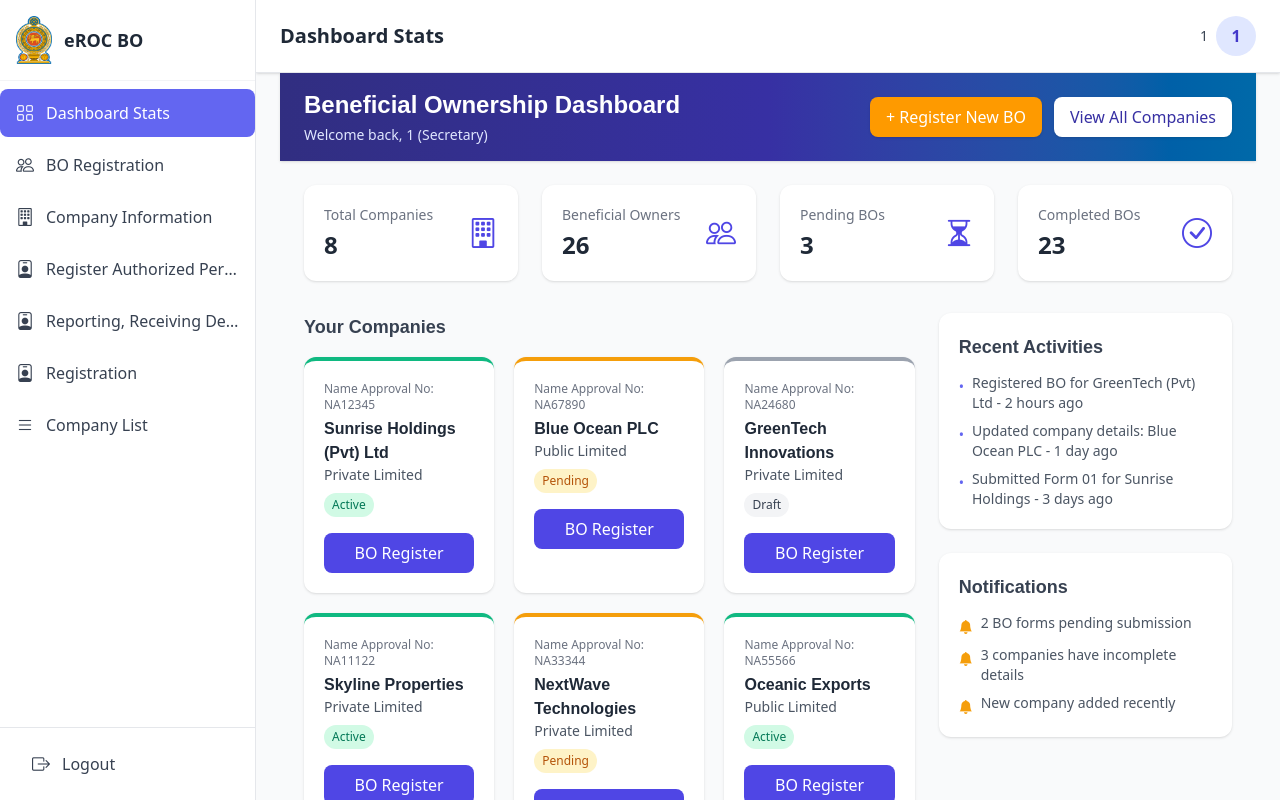
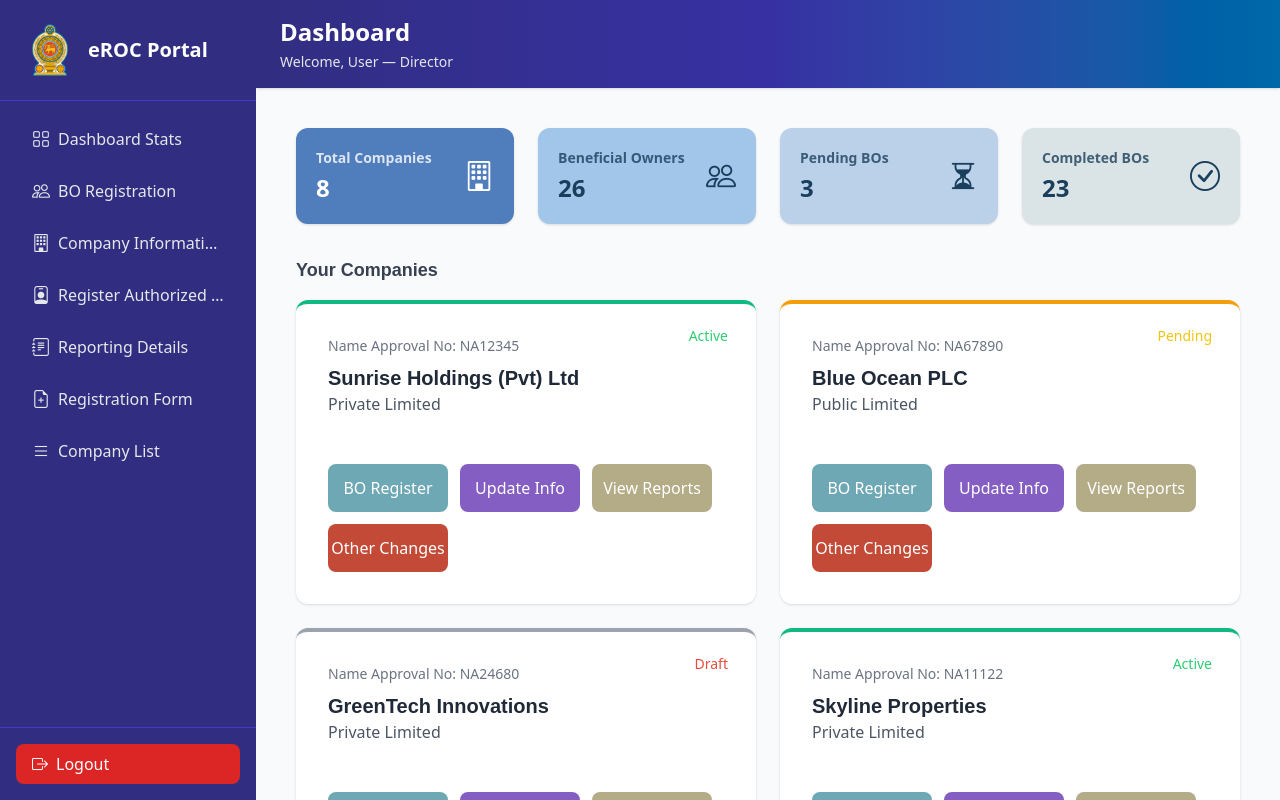
Before and after one commit to kaushi92/eroc_bo_module, a Vue app in the folder frontend-vue/: page /dashboard_bo/1 in a window 1280 px wide. Built offline with nearby package versions, Linux system fonts and the light colour scheme; a small style sheet from the web is missing.

Commit message:
Changes to dashboard bo

```diff
--- a/frontend-vue/src/components/Dashboard/dashboardStats.vue
+++ b/frontend-vue/src/components/Dashboard/dashboardStats.vue
@@ -1,114 +1,95 @@
 <template>
   <div class="min-h-screen flex flex-col bg-gray-50">
-    <!-- Header -->
-    <header class="bg-gradient-to-r from-indigo-900 via-indigo-800 to-sky-700 text-white py-4 px-6 shadow">
-      <div class="flex flex-col sm:flex-row justify-between items-start sm:items-center">
-        <div>
-          <h1 class="text-2xl font-semibold">Beneficial Ownership Dashboard</h1>
-          <p class="text-sm text-indigo-100 mt-1">
-            Welcome back, <span class="font-medium">{{ username }}</span> ({{ role }})
-          </p>
-        </div>
-        <div class="flex gap-3 mt-3 sm:mt-0">
-          <button
-            class="bg-amber-500 text-white px-4 py-2 rounded-lg shadow hover:bg-amber-600 transition"
-          >
-            + Register New BO
-          </button>
-          <button
-            class="bg-white text-indigo-800 px-4 py-2 rounded-lg shadow hover:bg-indigo-50 transition"
-          >
-            View All Companies
-          </button>
-        </div>
-      </div>
-    </header>
 
     <!-- Main Content -->
     <main class="flex-1 p-6 space-y-8">
       <!-- Stats Section -->
       <section>
         <div class="grid sm:grid-cols-2 lg:grid-cols-4 gap-6">
-          <div
-            v-for="card in stats"
-            :key="card.label"
-            class="bg-white p-5 rounded-xl shadow hover:shadow-md transition"
-          >
+          <div v-for="card in stats" :key="card.label" :class="['p-5 rounded-xl shadow hover:shadow-md transition',
+            card.label === 'Total Companies' ? 'bg-[#507dbc] text-white font-semibold' :
+              card.label === 'Beneficial Owners' ? 'bg-[#a1c6ea] text-[#1a3f5c] font-semibold' :
+                card.label === 'Pending BOs' ? 'bg-[#bbd1ea] text-[#1a3f5c] font-semibold' :
+                  'bg-[#dae3e5] text-[#1a3f5c] font-semibold']">
             <div class="flex justify-between items-center">
               <div>
-                <p class="text-sm text-gray-500">{{ card.label }}</p>
-                <p class="text-2xl font-semibold text-gray-800 mt-1">{{ card.value }}</p>
+                <p class="text-sm opacity-80">{{ card.label }}</p>
+                <p class="text-2xl font-semibold mt-1">{{ card.value }}</p>
               </div>
-              <div class="text-indigo-600 text-3xl">
+              <div class="text-3xl">
                 <i :class="card.icon"></i>
               </div>
             </div>
           </div>
+
         </div>
       </section>
 
       <!-- Main Grid -->
-      <div class="grid lg:grid-cols-3 gap-6">
+      <div class="grid lg:grid-cols-1 gap-6">
         <!-- Company Cards -->
-        <section class="lg:col-span-2">
+        <section>
           <h2 class="text-lg font-semibold text-gray-700 mb-4">Your Companies</h2>
-          <div
-            class="grid sm:grid-cols-2 xl:grid-cols-3 gap-5"
-          >
-            <div
-              v-for="company in companies"
-              :key="company.approvalNo"
-              class="bg-white p-5 rounded-xl shadow hover:shadow-lg border-t-4 transition"
-              :class="{
-                'border-green-500': company.status === 'Active',
-                'border-yellow-500': company.status === 'Pending',
-                'border-gray-400': company.status === 'Draft'
-              }"
-            >
-              <p class="text-xs text-gray-500 mb-1">
+          <div class="grid sm:grid-cols-2 lg:grid-cols-2 gap-6">
+            <div v-for="company in companies" :key="company.approvalNo" class="relative bg-white p-6 sm:p-8 rounded-xl shadow hover:shadow-lg border-t-4 transition
+            sm:min-h-[240px] lg:min-h-[280px]" :class="{
+              'border-green-500': company.status === 'Active',
+              'border-yellow-500': company.status === 'Pending',
+              'border-gray-400': company.status === 'Draft'
+            }">
+
+              <!-- Status Badge: Positioned Top-Right -->
+              <span class="absolute top-4 right-4 text-xs sm:text-sm px-3 py-1.5 rounded-full font-medium" :class="{
+                'text-[#2ecc71]': company.status === 'Active',   // bright green
+                'text-[#f1c40f]': company.status === 'Pending',  // bright yellow
+                'text-[#e74c3c]': company.status === 'Draft'     // bright red
+              }">
+                {{ company.status }}
+              </span>
+
+
+              <!-- Card Content -->
+              <p class="text-base sm:text-sm text-gray-500 mb-2">
                 Name Approval No: {{ company.approvalNo }}
               </p>
-              <h3 class="text-base font-semibold text-gray-800">
+              <h3 class="text-lg sm:text-xl font-semibold text-gray-800">
                 {{ company.name }}
               </h3>
-              <p class="text-sm text-gray-600">
+              <p class="text-sm sm:text-base text-gray-600 mb-2">
                 {{ company.type }}
               </p>
 
-              <span
-                class="inline-block mt-2 text-xs px-2 py-1 rounded-full font-medium"
-                :class="{
-                  'bg-green-100 text-green-700': company.status === 'Active',
-                  'bg-yellow-100 text-yellow-700': company.status === 'Pending',
-                  'bg-gray-100 text-gray-700': company.status === 'Draft'
-                }"
-              >
-                {{ company.status }}
-              </span>
-
-              <div class="mt-4">
+              <!-- Action Buttons -->
+              <div class="mt-12 flex flex-wrap gap-3">
                 <button
-                  class="w-full bg-indigo-600 text-white py-2 rounded-lg hover:bg-indigo-700 transition"
-                  @click="goToRegister(company.approvalNo)"
-                >
+                  class="flex-1 sm:flex-none min-w-[120px] bg-[#6ea8b5] text-white py-2 sm:py-3 rounded-lg hover:bg-[#5b8b9b] transition">
                   BO Register
                 </button>
+                <button
+                  class="flex-1 sm:flex-none min-w-[120px] bg-[#845ec2] text-white py-2 sm:py-3 rounded-lg hover:bg-[#6f4ca8] transition">
+                  Update Info
+                </button>
+                <button
+                  class="flex-1 sm:flex-none min-w-[120px] bg-[#B3AC87] text-white py-2 sm:py-3 rounded-lg hover:bg-[#645c50] transition">
+                  View Reports
+                </button>
+                <button
+                  class="flex-1 sm:flex-none min-w-[120px] bg-[#c34a36] text-white py-2 sm:py-3 rounded-lg hover:bg-[#a73828] transition">
+                  Other Changes
+                </button>
               </div>
+
             </div>
           </div>
         </section>
 
-        <!-- Sidebar -->
-        <aside class="space-y-6">
+        <!-- Recent Activities and Notifications below -->
+        <section class="grid sm:grid-cols-2 gap-6 mt-6">
           <!-- Recent Activities -->
           <div class="bg-white rounded-xl shadow p-5">
             <h2 class="text-lg font-semibold text-gray-700 mb-3">Recent Activities</h2>
             <ul class="space-y-2">
-              <li
-                v-for="(activity, i) in activities"
-                :key="i"
-                class="text-sm text-gray-600 flex items-start"
-              >
+              <li v-for="(activity, i) in activities" :key="i" class="text-sm text-gray-600 flex items-start">
                 <span class="text-indigo-500 mt-1 mr-2">•</span>
                 <span>{{ activity }}</span>
               </li>
@@ -119,11 +100,7 @@
           <div class="bg-white rounded-xl shadow p-5">
             <h2 class="text-lg font-semibold text-gray-700 mb-3">Notifications</h2>
             <ul class="space-y-2">
-              <li
-                v-for="(note, i) in notifications"
-                :key="i"
-                class="text-sm text-gray-600 flex items-start"
-              >
+              <li v-for="(note, i) in notifications" :key="i" class="text-sm text-gray-600 flex items-start">
                 <span class="text-yellow-500 mt-1 mr-2">
                   <i class="bi bi-bell-fill"></i>
                 </span>
@@ -131,14 +108,13 @@
               </li>
             </ul>
           </div>
-        </aside>
+        </section>
       </div>
+
     </main>
 
     <!-- Footer -->
-    <footer
-      class="bg-gray-800 text-gray-300 text-center py-3 text-sm mt-auto"
-    >
+    <footer class="bg-gray-800 text-gray-300 text-center py-3 text-sm mt-auto">
       © 2025 Department of Registrar of Companies — Beneficial Ownership System
     </footer>
   </div>
@@ -185,7 +161,9 @@ export default {
 </script>
 
 <style scoped>
-h1, h2, h3 {
+h1,
+h2,
+h3 {
   font-family: 'Poppins', sans-serif;
 }
 </style>
--- a/frontend-vue/src/components/Dashboard/dashboard_bo.vue
+++ b/frontend-vue/src/components/Dashboard/dashboard_bo.vue
@@ -1,83 +1,88 @@
 <template>
-  <div class="flex h-screen font-poppins bg-gray-50 overflow-hidden m-0 p-0">
+  <div class="flex h-screen bg-gray-50 overflow-hidden">
     <!-- Sidebar -->
     <aside :class="[
-      'fixed lg:static inset-y-0 left-0 z-20 bg-white border-r border-gray-200 flex flex-col transition-all duration-300 ease-in-out',
+      'fixed lg:static inset-y-0 left-0 z-20 bg-indigo-900 text-white flex flex-col transition-all duration-300 ease-in-out',
       sidebarOpen ? 'translate-x-0 w-64' : '-translate-x-full lg:translate-x-0 lg:w-64'
     ]">
-      <!-- Sidebar header -->
-      <div class="flex items-center justify-between px-4 py-4 border-b border-gray-100">
+      <div class="p-6 text-xl font-semibold border-b border-indigo-700 flex justify-between items-center">
+        <!-- Left: Logo + Text -->
         <div class="flex items-center gap-3">
-          <img src="/src/assets/img/Logo_gov.png" alt="Logo" class="h-12 w-9" />
-          <span v-if="sidebarOpen || isLargeScreen" class="text-lg font-semibold text-gray-800">eROC BO</span>
+          <img src="../../assets/img/Logo_gov.png" alt="Government Logo" class="w-13 h-13 object-contain">
+          <span>eROC Portal</span>
         </div>
+
         <!-- Close button for mobile -->
-        <button @click="toggleSidebar" class="text-gray-500 hover:text-gray-700 lg:hidden">
-          <i class="bi bi-x-lg text-xl"></i>
+        <button @click="toggleSidebar" class="lg:hidden text-white">
+          <i class="bi bi-x-lg text-2xl"></i>
         </button>
       </div>
-
-      <!-- Sidebar menu -->
-      <nav class="flex-1 overflow-y-auto mt-2 space-y-1">
+      <nav class="flex-1 p-4 space-y-2 overflow-y-auto">
         <router-link v-for="item in menuItems" :key="item.id" :to="getMenuRoute(item.id)"
-          class="flex items-center gap-3 w-full px-4 py-2.5 text-gray-700 rounded-lg transition" :class="{
-            'bg-indigo-500 text-white font-medium': activeMenu === item.id,
-            'hover:bg-indigo-100 hover:text-indigo-700': activeMenu !== item.id
-          }" @click="setActive(item.id)">
-          <i :class="item.icon + ' text-lg'"></i>
-          <span v-if="sidebarOpen || isLargeScreen" class="truncate">{{ item.label }}</span>
+          class="block px-4 py-2 rounded-lg transition flex items-center" :class="[
+            activeMenu === item.id
+              ? 'bg-indigo-700 text-white font-medium'
+              : 'text-gray-200 hover:bg-indigo-800 hover:text-white',
+          ]" @click.native="setActive(item.id)">
+          <i :class="item.icon + ' mr-2 text-lg'"></i>
+          <span class="truncate">{{ item.label }}</span>
         </router-link>
       </nav>
 
-      <!-- Logout -->
-      <div class="mt-auto border-t border-gray-200 px-4 py-3">
+      <!-- Logout Button -->
+      <div class="p-4 border-t border-indigo-700">
         <button @click="handleLogout"
-          class="flex items-center gap-3 w-full px-4 py-2.5 text-gray-700 rounded-lg hover:bg-red-50 hover:text-red-600 transition-colors duration-200">
-          <i class="bi bi-box-arrow-right text-lg"></i>
-          <span v-if="sidebarOpen || isLargeScreen" class="font-medium">Logout</span>
+          class="flex items-center gap-2 w-full bg-red-600 text-white py-2 px-4 rounded-lg hover:bg-red-500 transition">
+          <i class="bi bi-box-arrow-right"></i> Logout
         </button>
       </div>
     </aside>
 
-    <!-- Overlay (mobile only) -->
+    <!-- Overlay for mobile when sidebar open -->
     <div v-if="sidebarOpen && !isLargeScreen" @click="toggleSidebar"
       class="fixed inset-0 bg-black opacity-30 z-10 lg:hidden"></div>
 
-    <!-- Main content -->
-    <main class="flex flex-col flex-1 min-h-0">
+    <!-- Main Content -->
+    <div class="flex-1 flex flex-col">
+      <!-- Header -->
       <!-- Header -->
       <header
-        class="flex-shrink-0 bg-white border-b border-gray-200 px-4 md:px-6 py-4 flex items-center justify-between shadow-sm">
-        <div class="flex items-center gap-3">
-          <!-- Hamburger toggle (only visible on small screens) -->
-          <button @click="toggleSidebar" class="text-gray-600 lg:hidden">
-            <i class="bi bi-list text-2xl"></i>
+        class="bg-gradient-to-r from-indigo-900 via-indigo-800 to-sky-700 text-white py-4 px-6 shadow flex flex-col sm:flex-row justify-center sm:justify-between items-center sm:items-center text-center sm:text-left">
+        <div class="flex items-center gap-4 w-full justify-start sm:justify-start">
+          <!-- Hamburger button -->
+          <button @click="toggleSidebar" class="lg:hidden text-white text-2xl">
+            <i class="bi bi-list"></i>
           </button>
-          <h2 class="text-lg md:text-xl font-semibold text-gray-800">{{ pageTitle }}</h2>
+          <div class="flex flex-col items-center sm:items-start text-center sm:text-left w-full">
+            <h1 class="text-2xl font-semibold">{{ pageTitle }}</h1>
+            <p class="text-sm text-gray-200 mt-1">
+              Welcome, {{ username }} — {{ role }}
+            </p>
+          </div>
+
         </div>
 
-        <!-- Right Section - Profile -->
-        <div class="flex items-center gap-4">
-          <!-- <input type="text" placeholder="Search..."
-            class="hidden md:block border border-gray-300 rounded-lg px-3 py-2 text-sm focus:outline-none focus:ring-2 focus:ring-indigo-200 focus:border-indigo-300" /> -->
-          <div class="flex items-center gap-2">
-            <div class="text-right hidden md:block">
-              <p class="text-sm font-medium text-gray-700">{{ displayUsername }}</p>
-              <p class="text-xs text-gray-500">{{ displayDesignation }}</p>
-            </div>
-            <div
-              class="header-avatar bg-indigo-100 text-indigo-700 flex items-center justify-center font-semibold rounded-full w-10 h-10">
-              {{ avatarInitials }}
-            </div>
-          </div>
+        <!-- Action Buttons (only for Dashboard) -->
+        <div v-if="activeMenu === 'dashboard'"
+          class="flex flex-wrap sm:flex-nowrap gap-2 mt-4 sm:mt-0 justify-center sm:justify-end w-full sm:w-auto">
+          <button
+            class="flex-1 sm:flex-none min-w-[120px] xs:min-w-[100px] bg-white text-indigo-700 font-semibold px-3 py-1 sm:px-4 sm:py-2 rounded-lg shadow hover:bg-indigo-100 transition text-xs sm:text-sm">
+            Register New BO
+          </button>
+          <button
+            class="flex-1 sm:flex-none min-w-[120px] xs:min-w-[100px] bg-sky-600 text-white font-semibold px-3 py-1 sm:px-4 sm:py-2 rounded-lg shadow hover:bg-sky-500 transition text-xs sm:text-sm">
+            View All Companies
+          </button>
         </div>
+
       </header>
 
-      <!-- Router Content -->
-      <section class="flex-1 overflow-y-auto px-4 md:px-6 py-0">
-        <router-view></router-view>
-      </section>
-    </main>
+
+      <!-- Page Content -->
+      <main class="flex-1 p-4 overflow-y-auto lg:ml-0">
+        <router-view />
+      </main>
+    </div>
   </div>
 </template>
 
@@ -87,43 +92,28 @@ export default {
   data() {
     return {
       sidebarOpen: false,
-      activeMenu: "dashboard",
-      isLargeScreen: window.innerWidth >= 1024, // Track screen size (lg breakpoint)
+      activeMenu: "",
+      username: "",
+      role: "Director",
+      isLargeScreen: window.innerWidth >= 1024,
       menuItems: [
-        { id: "dashboard", label: "Dashboard Stats", icon: "bi bi-grid", route: "/dashboard_bo" },
-        { id: "registrations", label: "BO Registration", icon: "bi bi-people", route: "/dashboard_bo/form_01" },
-        { id: "company", label: "Company Information", icon: "bi bi-building", route: "/dashboard_bo/company-view" },
-        { id: "reg_auth_person", label: "Register Authorized Person", icon: "bi bi-person-badge", route: "/dashboard_bo/register-authorized-person" },
-        { id: "form_06", label: "Reporting, Receiving Details", icon: "bi bi-person-badge", route: "/dashboard_bo/form_06" },
-        { id: "form_01", label: "Registration", icon: "bi bi-person-badge", route: "/dashboard_bo/incorporation" },
-        { id: "company_list", label: "Company List", icon: "bi bi-list", route: "/dashboard_bo/company-list" },
+        { id: "dashboard", label: "Dashboard Stats", icon: "bi bi-grid" },
+        { id: "registrations", label: "BO Registration", icon: "bi bi-people" },
+        { id: "company", label: "Company Information", icon: "bi bi-building" },
+        { id: "reg_auth_person", label: "Register Authorized Person", icon: "bi bi-person-badge" },
+        { id: "form_06", label: "Reporting Details", icon: "bi bi-journal-text" },
+        { id: "form_01", label: "Registration Form", icon: "bi bi-file-earmark-plus" },
+        { id: "company_list", label: "Company List", icon: "bi bi-list" },
       ],
     };
   },
   computed: {
     pageTitle() {
-      // Check the current route name first
       const routeName = this.$route.name;
-
-      if (routeName === "BeneficialOwners") {
-        return "Beneficial Owners Registration";
-      }
+      if (routeName === "BeneficialOwners") return "Beneficial Owners Registration";
 
       const active = this.menuItems.find((item) => item.id === this.activeMenu);
       return active ? active.label : "Dashboard";
-    },
-    displayUsername() {
-      return this.username || this.$route.params.username || "User";
-    },
-    displayDesignation() {
-      return this.$route.query.designation
-        ? this.$route.query.designation.replace(/_/g, " ")
-        : "";
-    },
-    avatarInitials() {
-      const words = this.displayUsername.trim().split(" ");
-      if (words.length === 1) return words[0].charAt(0).toUpperCase();
-      return (words[0].charAt(0) + words[1].charAt(0)).toUpperCase();
     },
   },
   methods: {
@@ -132,10 +122,9 @@ export default {
     },
     setActive(menu) {
       this.activeMenu = menu;
-      localStorage.setItem("activeMenu", menu);
     },
     getMenuRoute(id) {
-      const username = this.username || this.$route.params.username;
+      const username = this.username || this.$route.params.username || "demoUser";
       switch (id) {
         case "dashboard":
           return `/dashboard_bo/${username}`;
@@ -152,7 +141,7 @@ export default {
         case "company_list":
           return `/dashboard_bo/${username}/company-list`;
         default:
-          return "#";
+          return `/dashboard_bo/${username}`;
       }
     },
     handleLogout() {
@@ -161,27 +150,31 @@ export default {
     },
     handleResize() {
       this.isLargeScreen = window.innerWidth >= 1024;
-      if (this.isLargeScreen) this.sidebarOpen = false; // reset state for large screens
+      if (this.isLargeScreen) this.sidebarOpen = false;
     },
   },
   mounted() {
+    const storedName = localStorage.getItem("loggedInUser");
+    this.username = storedName ? storedName : "User";
+
     window.addEventListener("resize", this.handleResize);
-
-    // detect active menu based on route path
-    const path = this.$route.path;
-
-    if (path.includes("company-view")) {
-      this.activeMenu = "company";
-    } else if (path.includes("form_01")) {
-      this.activeMenu = "registrations";
-    } else {
-      this.activeMenu = "dashboard";
-    }
-
-    localStorage.setItem("activeMenu", this.activeMenu);
   },
   beforeUnmount() {
     window.removeEventListener("resize", this.handleResize);
   },
 };
 </script>
+
+<style scoped>
+html,
+body {
+  height: 100%;
+  overflow: hidden;
+  /* prevent body scroll */
+}
+
+.router-link-active {
+  background-color: #4338ca;
+  color: #fff !important;
+}
+</style>
```
Also changed, not shown: frontend-vue/src/components/Login_Management/LoginView.vue (+5 -2 lines).
